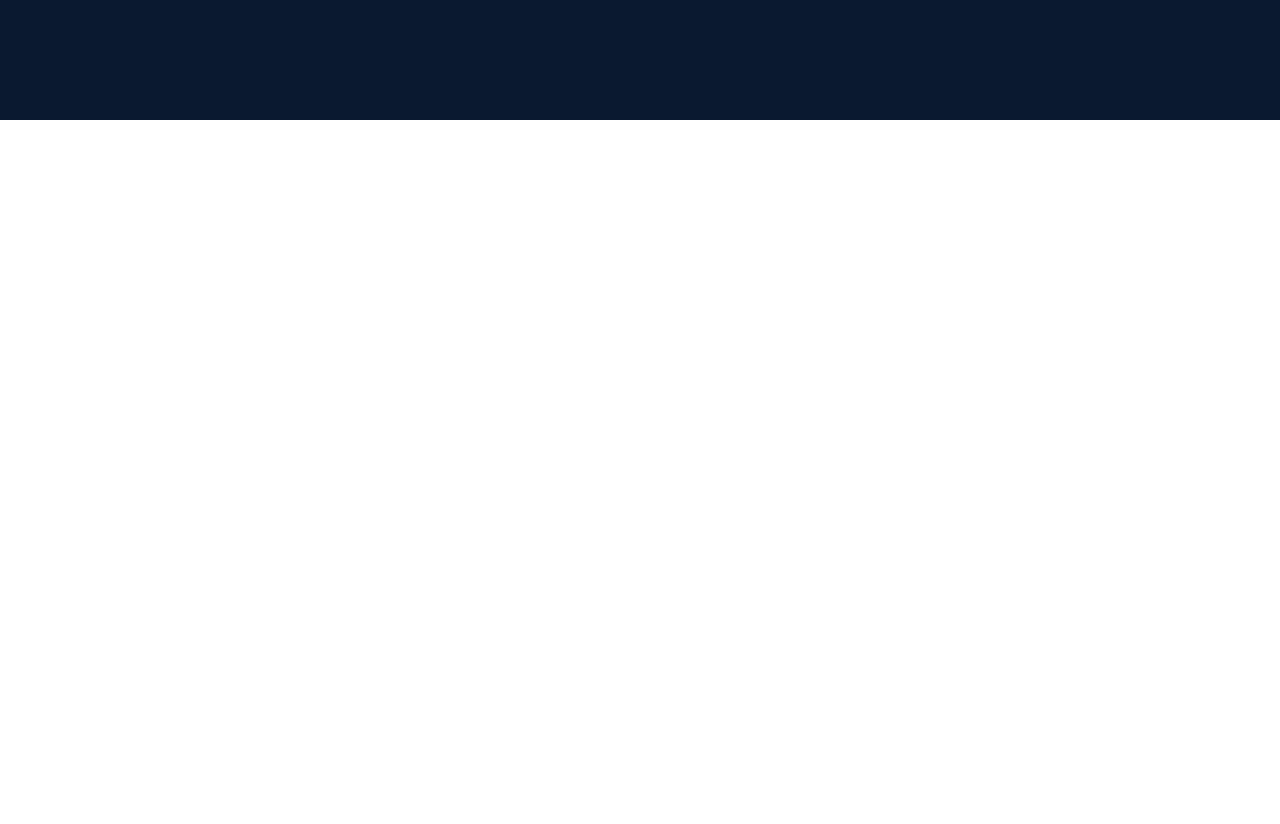
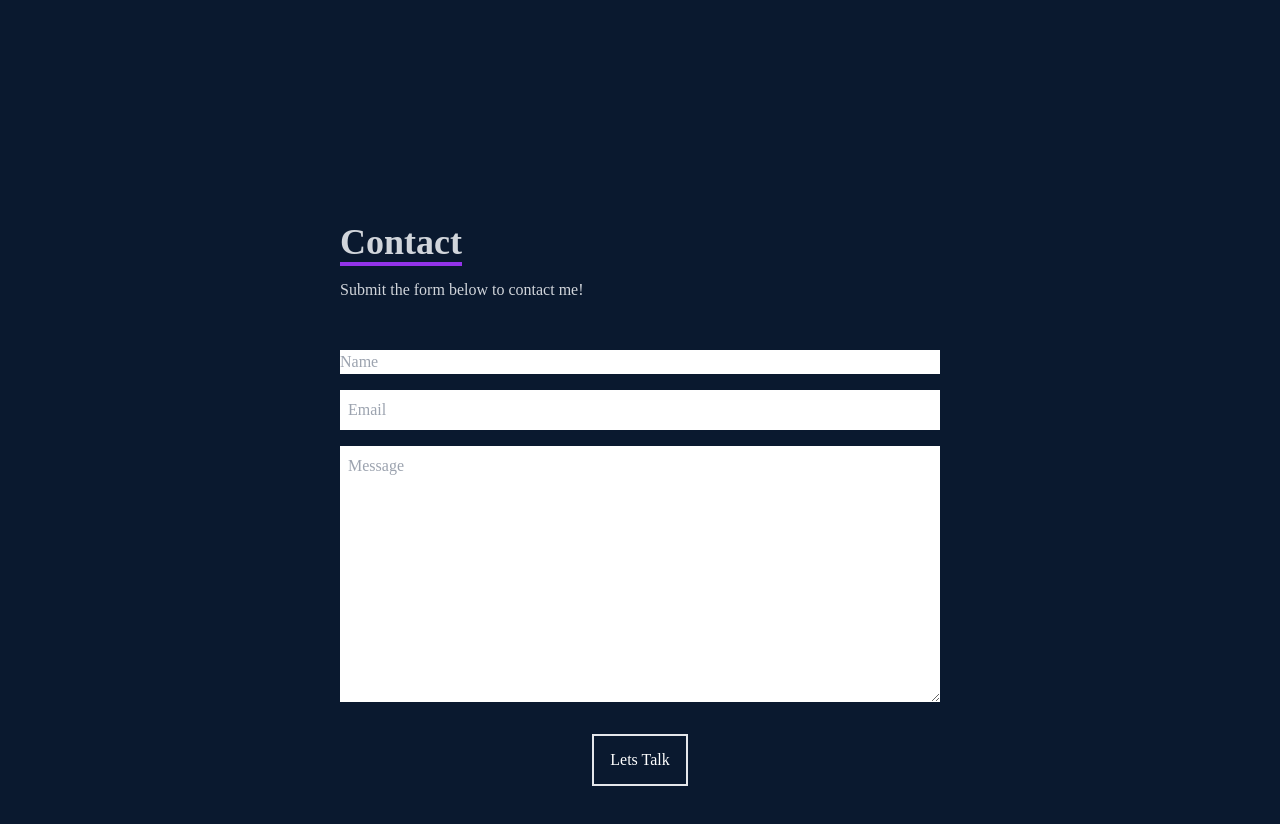
Before and after one commit to Trufflie/portfolio, a React (Create React App) app: page / in a window 1280 px wide. Shown: the part 3080-3904 px from the top of the page. Before the commit the page ends 3200 px from the top, so only its background shows below. Built offline with nearby package versions, Linux system fonts and the light colour scheme.

Commit message:
added Contact page

```diff
--- a/src/App.js
+++ b/src/App.js
@@ -4,6 +4,7 @@ import Home from './components/Home';
 import About from "./components/About";
 import Skills from "./components/Skills";
 import Work from "./components/Work";
+import Contact from "./components/Contact";
 
 function App() {
   return (
@@ -13,6 +14,7 @@ function App() {
       <About />
       <Skills />
       <Work />
+      <Contact />
     </div>
   );
 }
--- /dev/null
+++ b/src/components/Contact.jsx
@@ -0,0 +1,25 @@
+import React from 'react'
+
+const Contact = () => {
+  return (
+    <div name="contact" className='w-full h-screen bg-[#0a192f] flex justify-center items-center p-4'>
+        <form action="" className='flex flex-col max-w-[600px] w-full'>
+            <div className='pb-8'>
+                <p className='text-4xl font-bold inline border-b-4 border-purple-600 text-gray-300'>
+                Contact
+                </p>
+                <p className='text-gray-300 py-4'>
+                Submit the form below to contact me!
+                </p>
+
+            </div>
+            <input className='bg-[ccd6f6]' type='text' placeholder='Name' name="name" />
+            <input className='my-4 p-2 bg-[ccd6f6]' type='email' placeholder='Email' name="email" />
+            <textarea className='bg-[ccd6f6] p-2' placeholder='Message' name="message"  cols="30" rows="10"></textarea>
+            <button className='text-white border-2 hover:bg-purple-600 hover:border-purple-600 px-4 py-3 my-8 mx-auto flex items-center'>Lets Talk</button>
+            </form>
+    </div>
+  )
+}
+
+export default Contact
```
